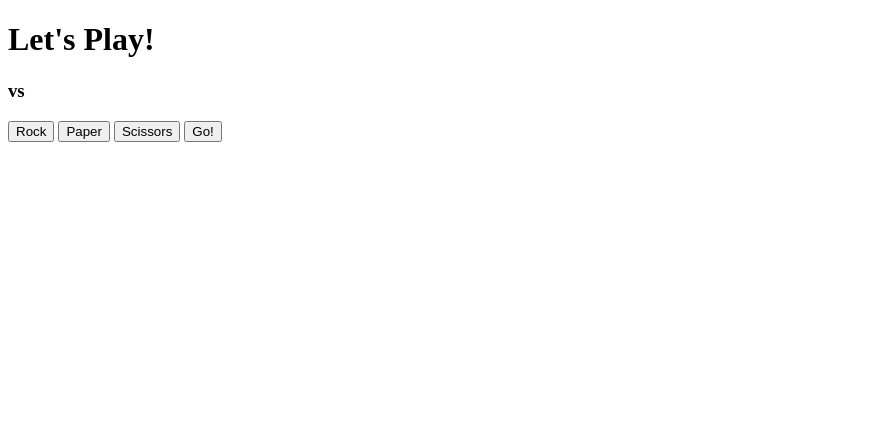
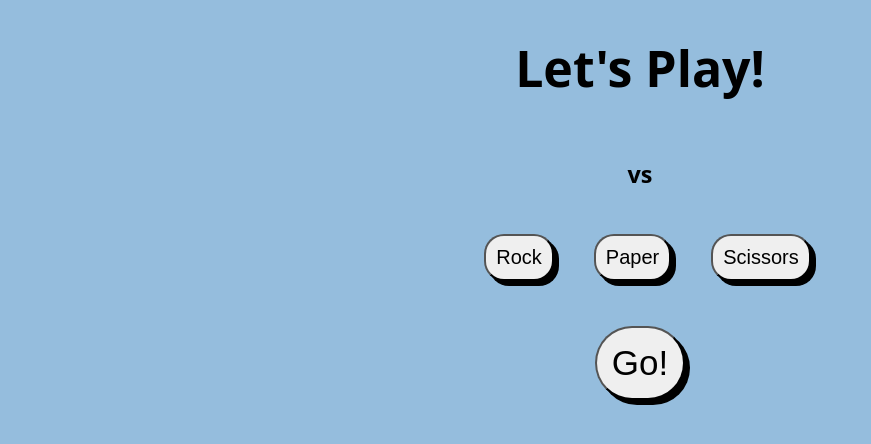
Before and after one commit to lia-na-2210/rock-paper-scissors, a plain HTML site: page index.html in a window 1280 px wide. Shown: the whole page, without its empty margins (0-871 px from the left). Drawn offline with Linux system fonts and the light colour scheme.

Commit message:
check there is a player choice before starting the game done

```diff
--- a/index.css
+++ b/index.css
@@ -0,0 +1,70 @@
+body {
+    font-family: system-ui, -apple-system, BlinkMacSystemFont, 'Segoe UI', Roboto, Oxygen, Ubuntu, Cantarell, 'Open Sans', 'Helvetica Neue', sans-serif;
+    margin: 0;
+    min-height: 100vh;
+
+    display: flex;
+    flex-direction: column;
+    text-align: center;
+
+    background-color: rgb(149, 189, 221);
+}
+
+h1 {
+    font-size: 50px;
+}
+
+.choices-area,
+.btn-game,
+.btn-go,
+.score-area,
+.winner-text {
+    display: flex;
+    align-items: center;
+    justify-content: center;
+    flex-direction: row;
+    gap: 25px;
+    margin-bottom: 20px;
+
+    font-size: 20px;
+}
+
+.btn-pick{
+    padding: 10px;
+    font-size: 20px;
+    margin-left: 15px;
+    border-radius: 20px;
+    box-shadow: 5px 5px;
+    cursor: pointer;
+    transition: 0.4s;
+}
+
+.btn-pick:active {
+    transform: scale(0.98);
+    box-shadow: 2px 2px;
+}
+
+#btn-play:active {
+    transform: scale(0.98);
+    box-shadow: 2px 2px;
+}
+
+#btn-play{
+    padding: 15px;
+    font-size: 35px;
+    margin-top: 25px;
+    border-radius: 45px;
+    box-shadow: 5px 5px;
+    cursor: pointer;
+    transition: 0.4s;
+}
+
+.score-area {
+    margin-top: 10px;
+    font-weight: bold;
+}
+
+.winner-text{
+    margin-top: 10px;
+    text-decoration: underline;
+}
--- a/index.html
+++ b/index.html
@@ -15,11 +15,16 @@
             <button class="btn-pick">Rock</button>
             <button class="btn-pick">Paper</button>
             <button class="btn-pick">Scissors</button>
+        </div>
+        <div class="btn-go">
             <button id="btn-play">Go!</button>
         </div>
+
         <div class="score-area">
             <div id="player-score"></div>
             <div id="computer-score"></div>
+        </div>
+        <div class="winner-text">
             <div id="winner"></div>
         </div>
 
--- a/index.js
+++ b/index.js
@@ -19,6 +19,7 @@ function playerChoice(obj) {
     //console.log(playerPick)
     plyChoice.innerText = playerPick;
     comChoice.innerText = '';
+    return true;
 }
 
 
@@ -30,7 +31,7 @@ function game(winner){
         winnerText.innerText = 'The player won!';
     } else if (winner == 'compu') {
         compuScore += 1;
-        compuPoints.innerText = (`The computer is: ${compuScore}`);
+        compuPoints.innerText = (`The computer score is: ${compuScore}`);
         winnerText.innerText = 'The computer won!';
     } else {
         winnerText.innerText = "It's a tie!";
@@ -51,8 +52,6 @@ function playRound (player) {
 }
 
 function checkWinner(p, c) {
-    //console.log(p);
-    //console.log(c);
     if (p == c) {
         return('tie');
     } else if (p == 'Paper' && c == 'Rock') {
@@ -74,13 +73,13 @@ function getComputerChoice () {
 function checkScore(playerScore,compuScore){
 
     if (playerScore == 5) {
-        winnerText.innerText = `The player has won ${playerScore} and the computer ${compuScore}. Well played!`
+        winnerText.innerText = `You won ${playerScore} times and the computer ${compuScore} times. Well played!`
         playerScore = 0;
         compuScore = 0;
         playerPoints.innerText = '';
         compuPoints.innerText = '';
     } else if (compuScore == 5) {
-        winnerText.innerText = `The player has won ${playerScore} and the computer ${compuScore}. Try again!`
+        winnerText.innerText = `The computer won ${compuScore}, you only won ${playerScore}, you lost.`
         playerScore = 0;
         compuScore = 0;
         playerPoints.innerText = '';
@@ -91,5 +90,10 @@ function checkScore(playerScore,compuScore){
 }
 
 playBtn.addEventListener('click', function () {
-    playRound();
+    if (plyChoice.innerText.length === 0) {
+        return;
+    } else {
+        playRound();
+    }
+
 });
```
